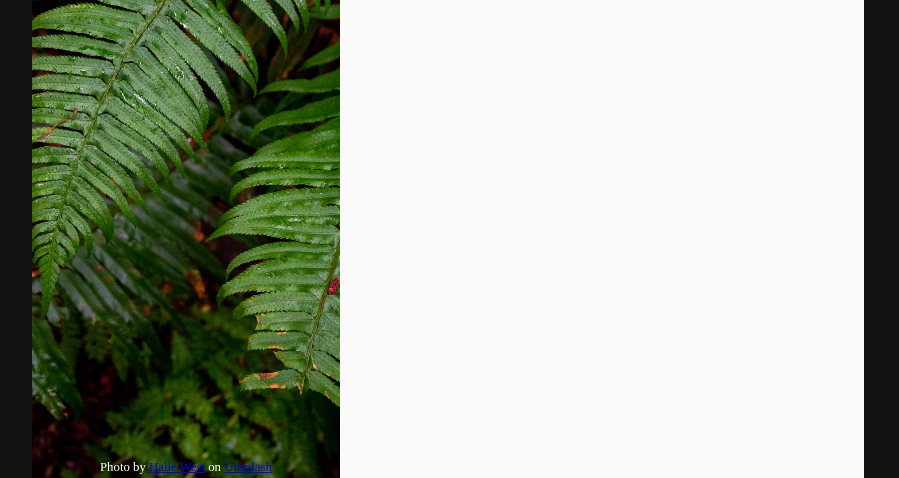
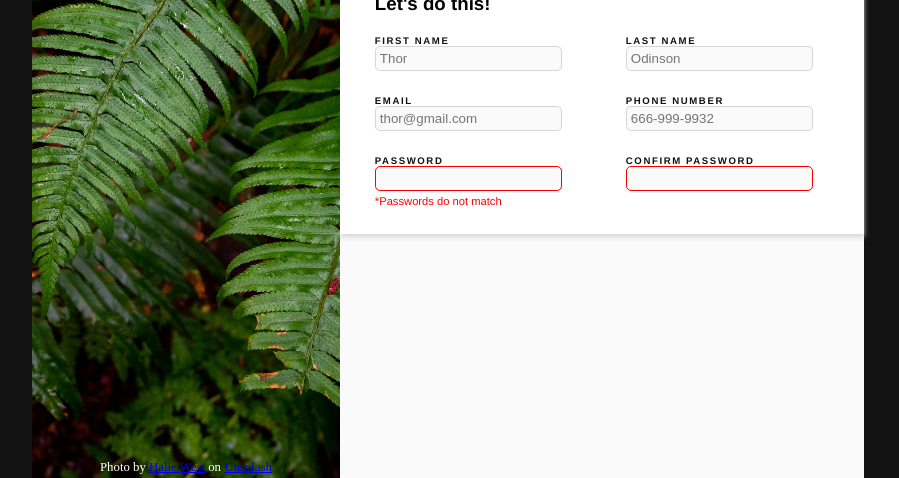
Before and after one commit to huwgoma/sign-up-form, a plain HTML site: page index.html in a window 1280 px wide. Shown: the part 322-800 px from the top of the page, without its empty margins (192-1091 px from the left). Drawn offline with Linux system fonts and the light colour scheme.

Commit message:
Form Panel - Form Div (Markup + Styling)

```diff
--- a/index.html
+++ b/index.html
@@ -23,9 +23,41 @@
                 <br>
                 <p>You <em>know</em> you want to.</p>
             </div>
+
+            <!--Form-->
             <div class="form-div">
+                <h3>Let's do this!</h3>
                 <form action="">
-                    <h3>Let's do this!</h3>
+                    <div class="form-input">
+                        <label for="fname">FIRST NAME</label>
+                        <input id="fname" type="text" placeholder="Thor" required>
+                    </div>
+
+                    <div class="form-input">
+                        <label for="lname">LAST NAME</label>
+                        <input id="lname" type="text" placeholder="Odinson" required>
+                    </div>
+
+                    <div class="form-input">
+                        <label for="email">EMAIL</label>
+                        <input id="email" type="email" placeholder="thor@gmail.com" required>
+                    </div>
+
+                    <div class="form-input">
+                        <label for="phone">PHONE NUMBER</label>
+                        <input id="phone" type="tel" placeholder="666-999-9932">
+                    </div>
+
+                    <div class="form-input">
+                        <label for="pwd">PASSWORD</label>
+                        <input id="pwd" type="password" required class="pwd-error">
+                        <span></span>
+                    </div>
+
+                    <div class="form-input">
+                        <label for="pwd-confirm">CONFIRM PASSWORD</label>
+                        <input id="pwd-confirm" type="password" required class="pwd-error">
+                    </div>
                 </form>
             </div>
             <div class="account-div"></div>
--- a/styles.css
+++ b/styles.css
@@ -8,8 +8,14 @@
     --off-black: rgb(18, 18, 18);
     --translucent-black: rgba(0, 0, 0, 0.5);
 
-    --white: rgb(260, 260, 260);
+    --white: rgb(255, 255, 255);
     --off-white: rgb(250, 250, 250);
+
+    --off-gray: rgba(211, 211, 211, 0.918);
+
+    --off-blue: rgb(0, 60, 255);
+
+    --red: rgb(255, 0, 0);
 }
 
 a:visited {
@@ -102,9 +108,65 @@ body {
 
     padding: var(--form-padding);
     padding-top: 16vh;
-    border: 1px solid black;
 }
 
 .form-header p {
     width: min(55ch, 100%);
 }
+
+/* Form */
+.form-div {
+    padding: 0 var(--form-padding);
+    background-color: var(--white);
+    box-shadow: 0 3px 5px var(--off-gray);
+}
+
+.form-div h3 {
+    padding: 20px 0;
+}
+
+.form-div form {
+    display: flex;
+    flex-flow: row wrap;
+    gap: 1.5rem 4rem;
+    padding-bottom: 25px;
+}
+
+.form-input {
+    display: flex;
+    flex-direction: column;
+    flex-basis: 33%;
+}
+
+.form-input label {
+    font-size: 0.6rem;
+    font-weight: 600;
+    letter-spacing: 0.1rem;
+    color: var(--off-black);
+}
+
+input[type='text'],
+input[type='email'],
+input[type='tel'],
+input[type='password'] {
+    border: 1px solid var(--off-gray);
+    background-color: var(--off-white);
+    padding: 4px;
+    border-radius: 5px;
+}
+
+:is(input[type='text'], input[type='email'], input[type='tel'], input[type='password']):focus {
+    outline: none;
+    border: 1px solid var(--off-blue);
+    box-shadow: 3px 3px 5px var(--off-gray);
+}
+
+input[type="password"].pwd-error {
+    border: 1px solid var(--red);
+}
+
+input[type="password"].pwd-error + span::after {
+    content: "*Passwords do not match";
+    font-size: 0.7rem;
+    color: var(--red);
+}
```
